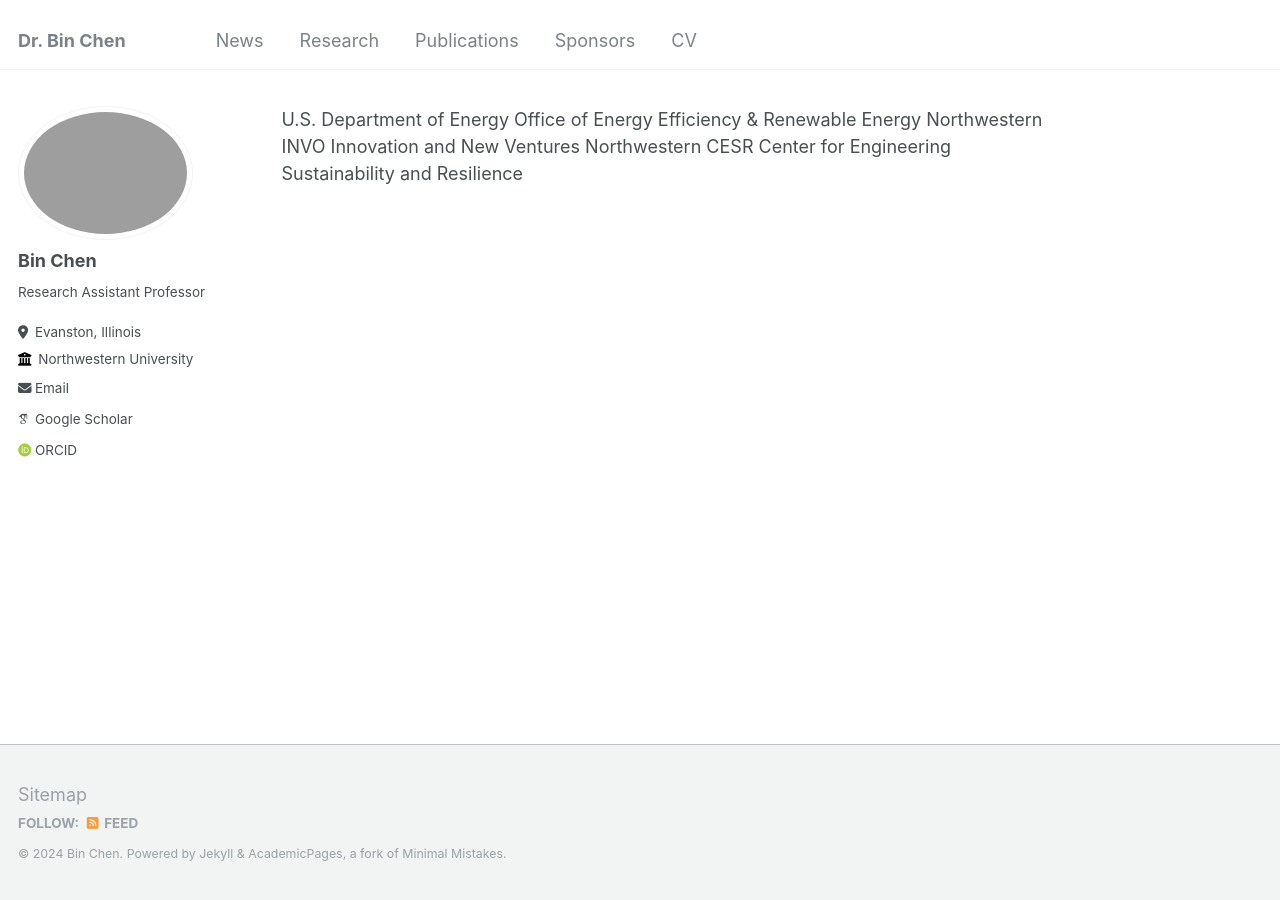
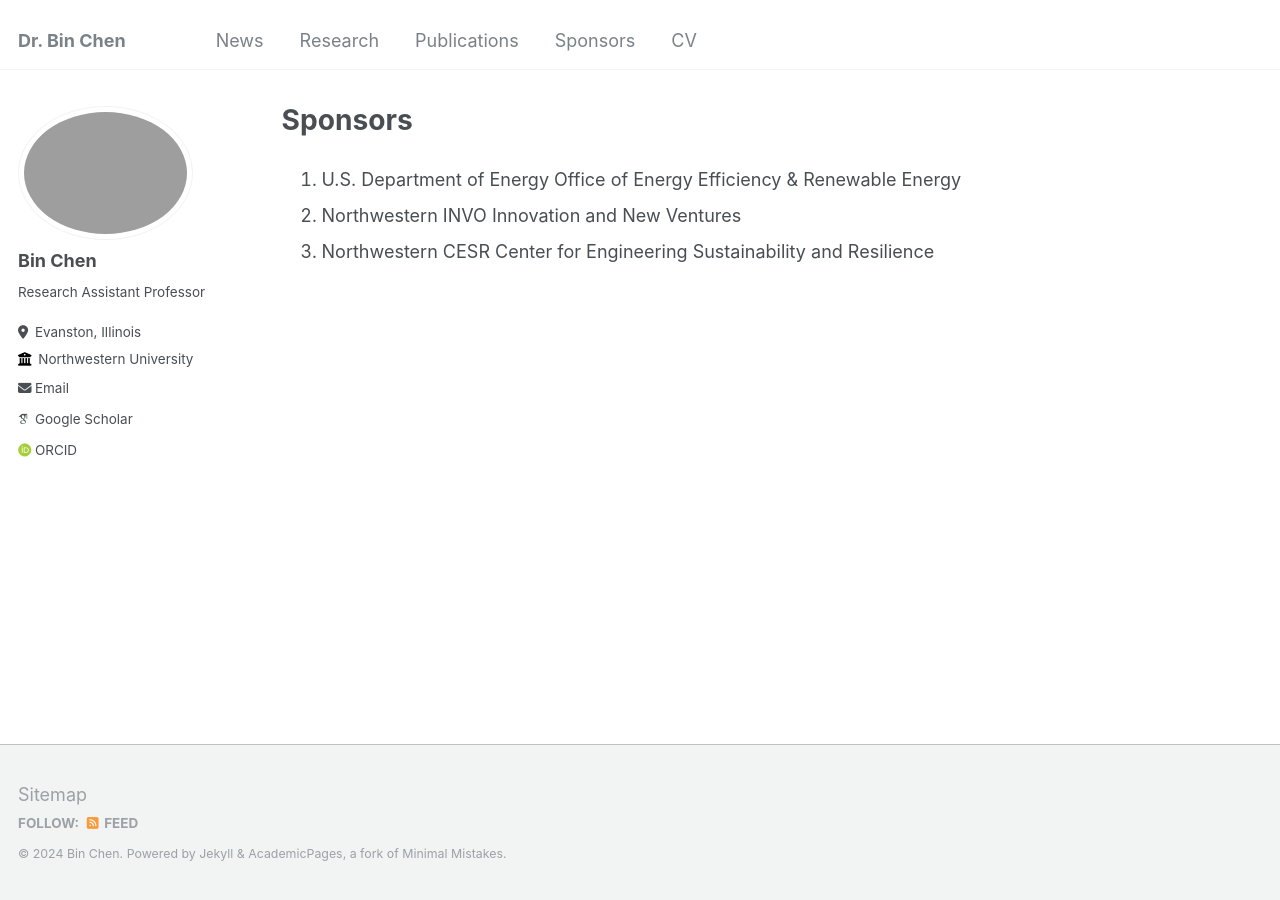
Before and after one commit to chenbinzero/chenbinzero.github.io, a Jekyll site: the page built from _pages/sponsors.md, in a window 1280 px wide. Built offline with Jekyll 4.4.1, drawn with Linux system fonts in a browser that asks for light colours; some web fonts are replaced; our own code applies the rules of GitHub Pages for plain Markdown files; some of the changed lines change nothing that is shown.

Commit message:
Update sponsors.md

```diff
--- a/_pages/sponsors.md
+++ b/_pages/sponsors.md
@@ -1,3 +1,13 @@
-U.S. Department of Energy Office of Energy Efficiency & Renewable Energy
-Northwestern INVO Innovation and New Ventures
-Northwestern CESR Center for Engineering Sustainability and Resilience
+---
+permalink: /sponsors/
+title: "Sponsors"
+author_profile: true
+# redirect_from:
+#  - /news/
+#  - /news.md
+---
+
+
+1. U.S. Department of Energy Office of Energy Efficiency & Renewable Energy
+2. Northwestern INVO Innovation and New Ventures
+3. Northwestern CESR Center for Engineering Sustainability and Resilience
```
